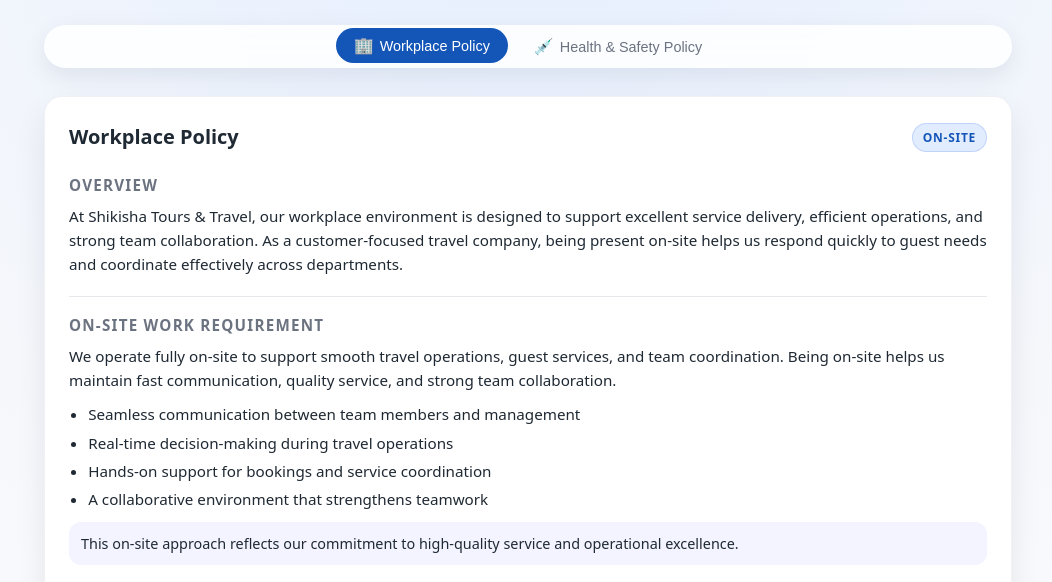
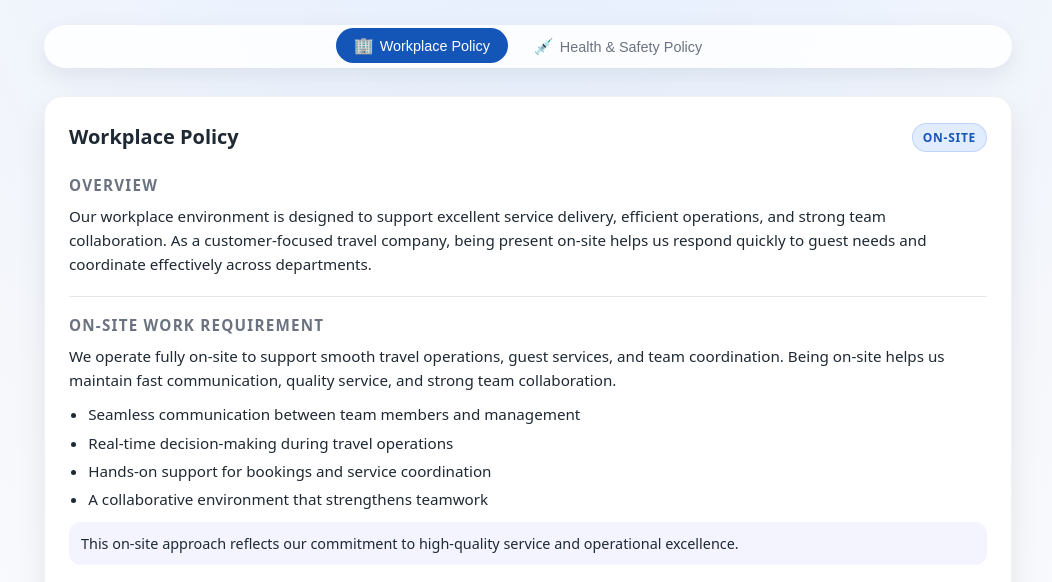
Before and after one commit to jokababa52/Shikisha-Tours-and-Travel-Web-App, a plain HTML site: page workplace-policy.html in a window 1280 px wide. Shown: the part 172-754 px from the top of the page, without its empty margins (112-1164 px from the left). Drawn offline with Linux system fonts and the light colour scheme.

Commit message:
Update workplace-policy.html

```diff
--- a/workplace-policy.html
+++ b/workplace-policy.html
@@ -326,7 +326,7 @@
         <section class="section">
           <div class="section-title">Overview</div>
           <p>
-            At Shikisha Tours &amp; Travel, our workplace environment is designed
+            Our workplace environment is designed
             to support excellent service delivery, efficient operations, and strong
             team collaboration. As a customer-focused travel company, being present
             on-site helps us respond quickly to guest needs and coordinate
```
